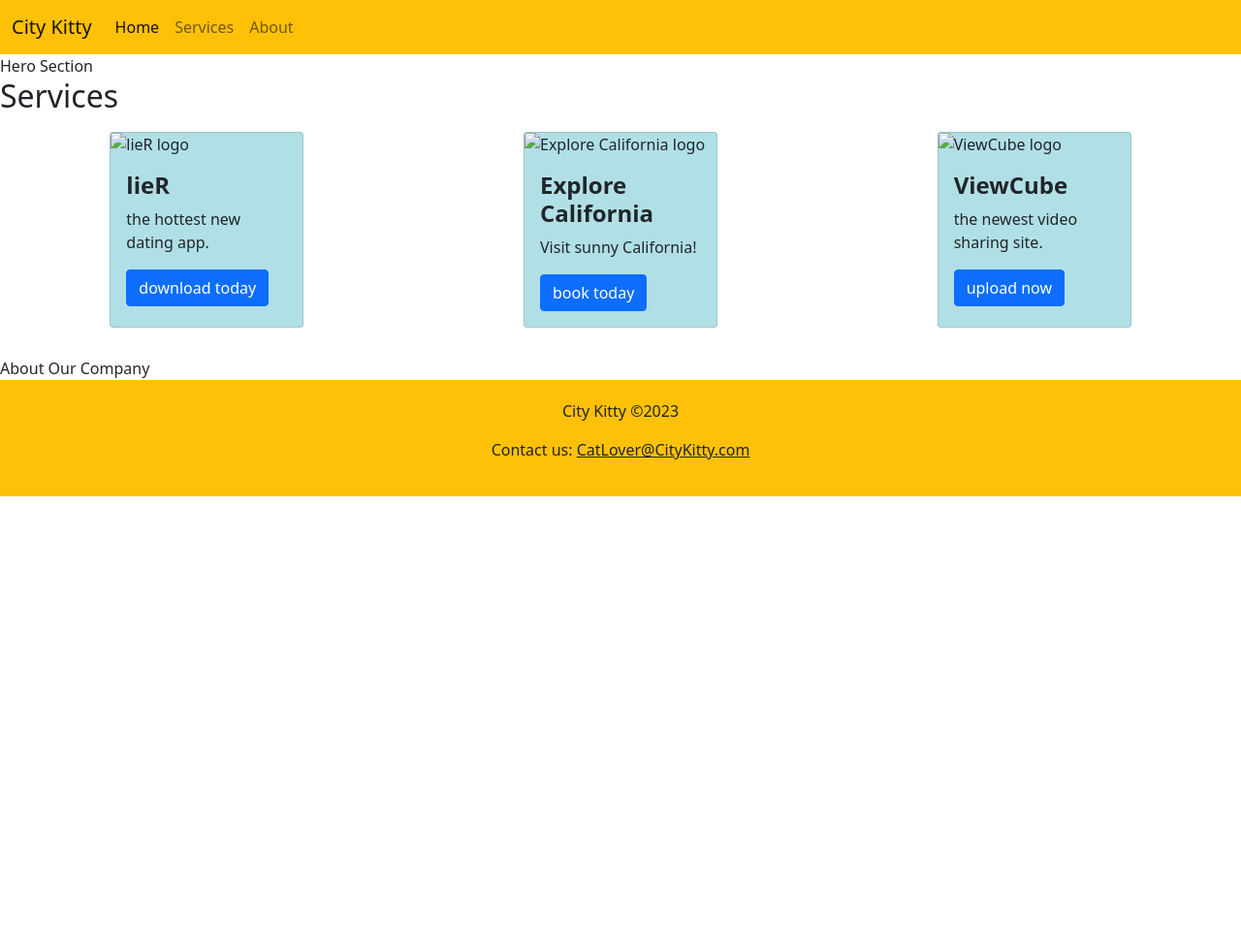
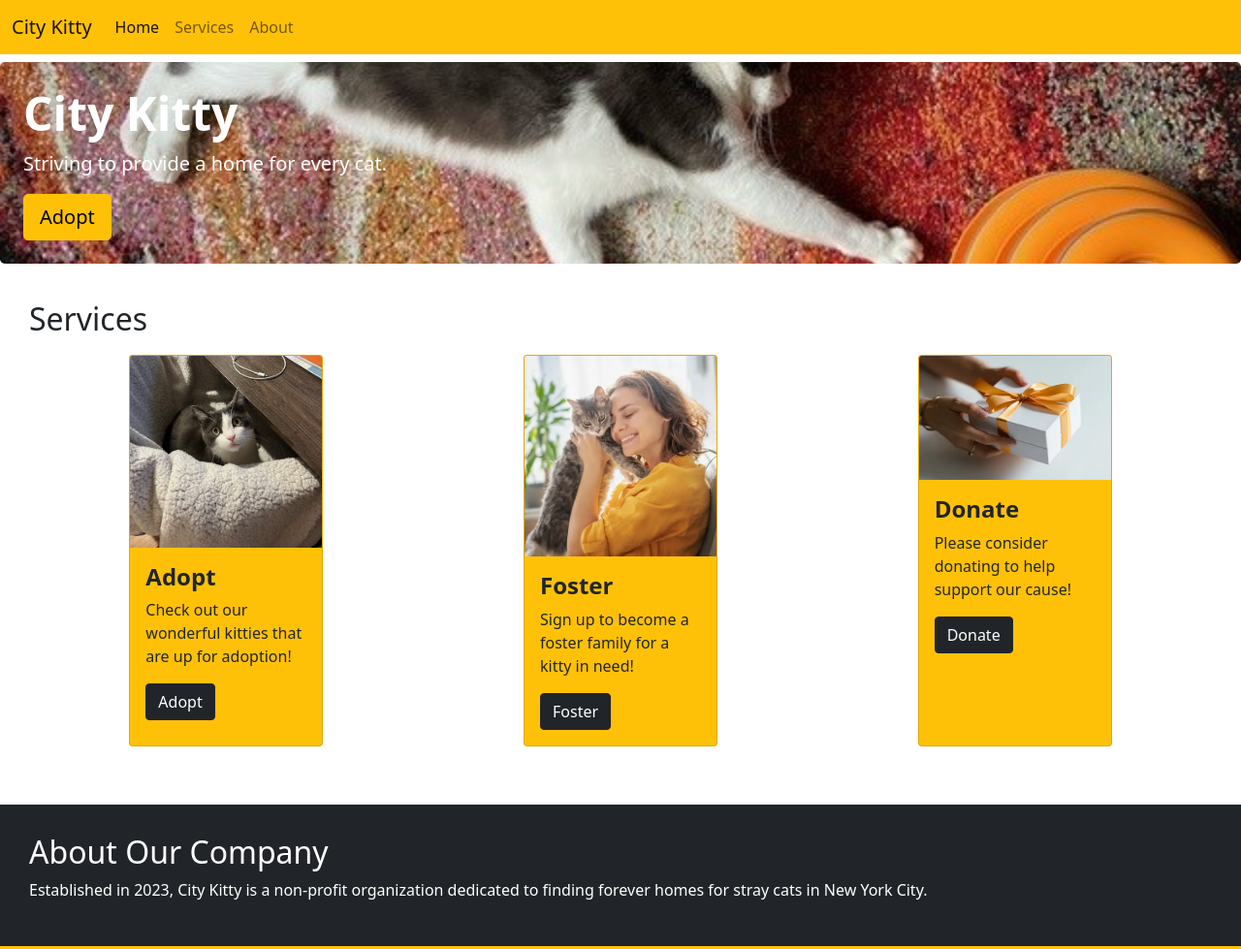
Before and after one commit to tinad1342/FSE-Phase1-Company, a plain HTML site: page index.html in a window 1280 px wide. Shown: the top 979 px of the page at 97% size. Before the commit the page ends 800 px from the top, so only its background shows below. Drawn offline with nearby package versions, Linux system fonts and the light colour scheme.

Commit message:
add card images, style hero section, add text

```diff
--- a/index.html
+++ b/index.html
@@ -32,40 +32,43 @@
         </nav>
     </header>
     <main>
-        <section>
-            Hero Section
+        <section class="container-fluid p-4 my-2 rounded-3 bg-dark text-white" id="hero-section">
+            <h1 class="display-5 fw-bold">City Kitty</h1>
+            <p class="col-md-8 lead">Striving to provide a home for every cat.</p>
+            <a href="#services" class="btn btn-warning btn-lg">Adopt</a>
         </section>
         <section id="services">
             <h2>Services</h2>
         <div class="project-cards">
-            <div class="card">
-                <img src="lier-logo.jpg" alt="lieR logo" class="card-img-top">
+            <div class="card bg-warning">
+                <img src="marty_adopt.jpg" alt="Cat ready to be adopted" class="card-img-top">
                 <div class="card-body">
-                    <h4 class="card-title"><b>lieR</b></h4>
-                    <p class="card-text">the hottest new dating app.</p>
-                    <a href="https://www.google.com/" class="btn btn-primary">download today</a>
+                    <h4 class="card-title"><b>Adopt</b></h4>
+                    <p class="card-text">Check out our wonderful kitties that are up for adoption!</p>
+                    <a href="https://www.google.com/" target="_blank" class="btn btn-dark">Adopt</a>
                 </div>
             </div>
-            <div class="card">
-                <img src="exploreCA-logo.jpg" alt="Explore California logo" class="card-img-top">
+            <div class="card bg-warning">
+                <img src="foster.webp" alt="Online registration form on laptop" class="card-img-top">
                 <div class="card-body">
-                    <h4 class="card-title"><b>Explore California</b></h4>
-                    <p class="card-text">Visit sunny California! </p>
-                    <a href="https://www.visitcalifornia.com/" class="btn btn-primary">book today</a>
+                    <h4 class="card-title"><b>Foster</b></h4>
+                    <p class="card-text">Sign up to become a foster family for a kitty in need!</p>
+                    <a href="https://www.visitcalifornia.com/" target="_blank" class="btn btn-dark">Foster</a>
                 </div>
             </div>
-            <div class="card">
-                <img src="viewcube-logo.jpg" alt="ViewCube logo" class="card-img-top">
+            <div class="card bg-warning">
+                <img src="donation.webp" alt="Person holding white present box" class="card-img-top">
                 <div class="card-body">
-                    <h4 class="card-title"><b>ViewCube</b></h4>
-                    <p class="card-text">the newest video sharing site. </p>
-                    <a href="https://www.youtube.com/" class="btn btn-primary">upload now</a>
+                    <h4 class="card-title"><b>Donate</b></h4>
+                    <p class="card-text">Please consider donating to help support our cause!</p>
+                    <a href="https://www.youtube.com/" target="_blank" class="btn btn-dark">Donate</a>
                 </div>
             </div>
         </div>
         </section>
-        <section id="about">
-            About Our Company
+        <section id="about" class="bg-dark text-white">
+            <h2>About Our Company</h2>
+            <p>Established in 2023, City Kitty is a non-profit organization dedicated to finding forever homes for stray cats in New York City.</p>
         </section>
     </main>
     <footer id="contacts" class="bg-warning">
--- a/styles.css
+++ b/styles.css
@@ -5,12 +5,22 @@
     box-sizing: border-box;
     }
 
+section {
+    padding: 30px;
+}
+
+#hero-section {
+    background-image: url(./marty_floor_crop.jpg);
+    background-size: cover;
+    background-position: center;
+}
+
 a:hover {
     text-decoration: none;
 }
 
 .card {
-    background-color: powderblue;
+    background-color: rgb(75, 75, 75);
     max-width: 200px;
     margin: 10px;
 }
```
Also changed, not shown: donation.webp (added), foster.webp (added), marty_adopt.jpg (added), marty_floor.jpg (added), marty_floor_crop.jpg (added), register.webp (added).
